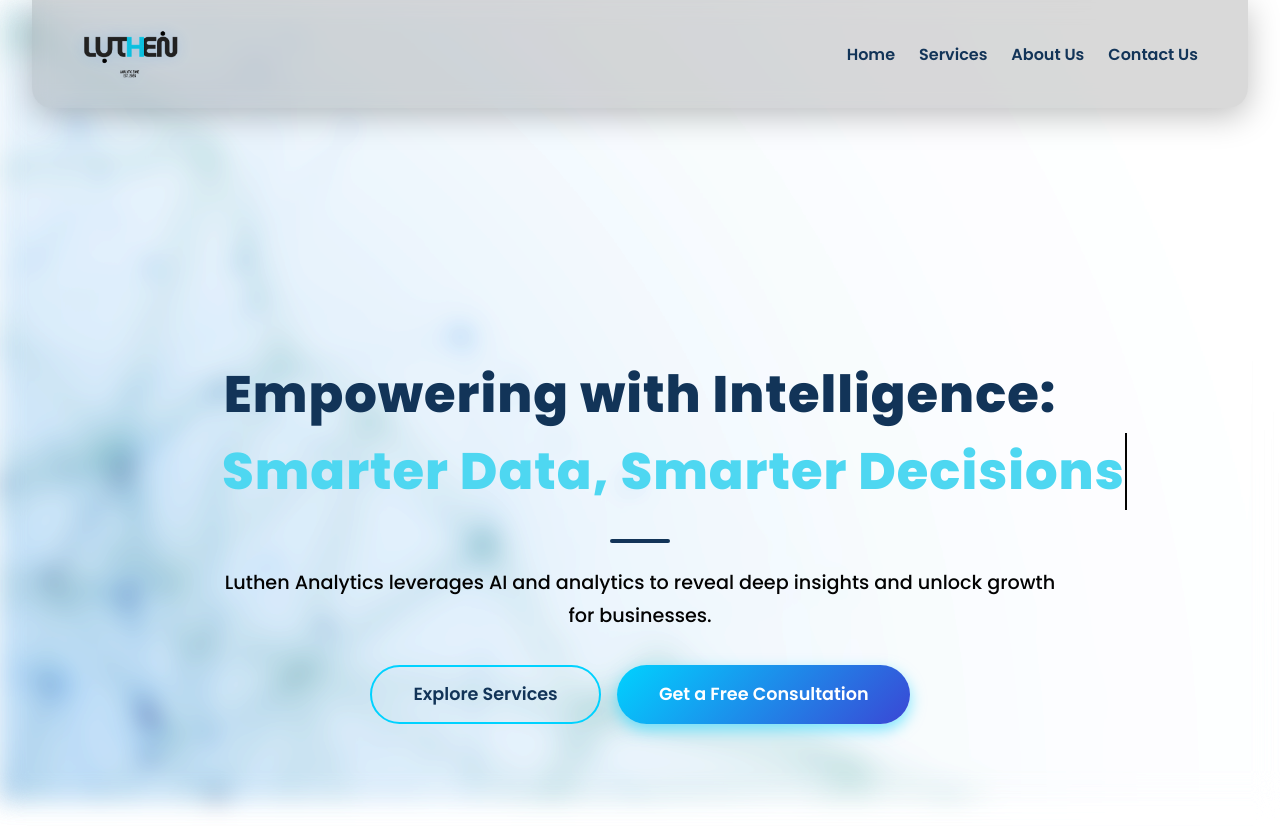
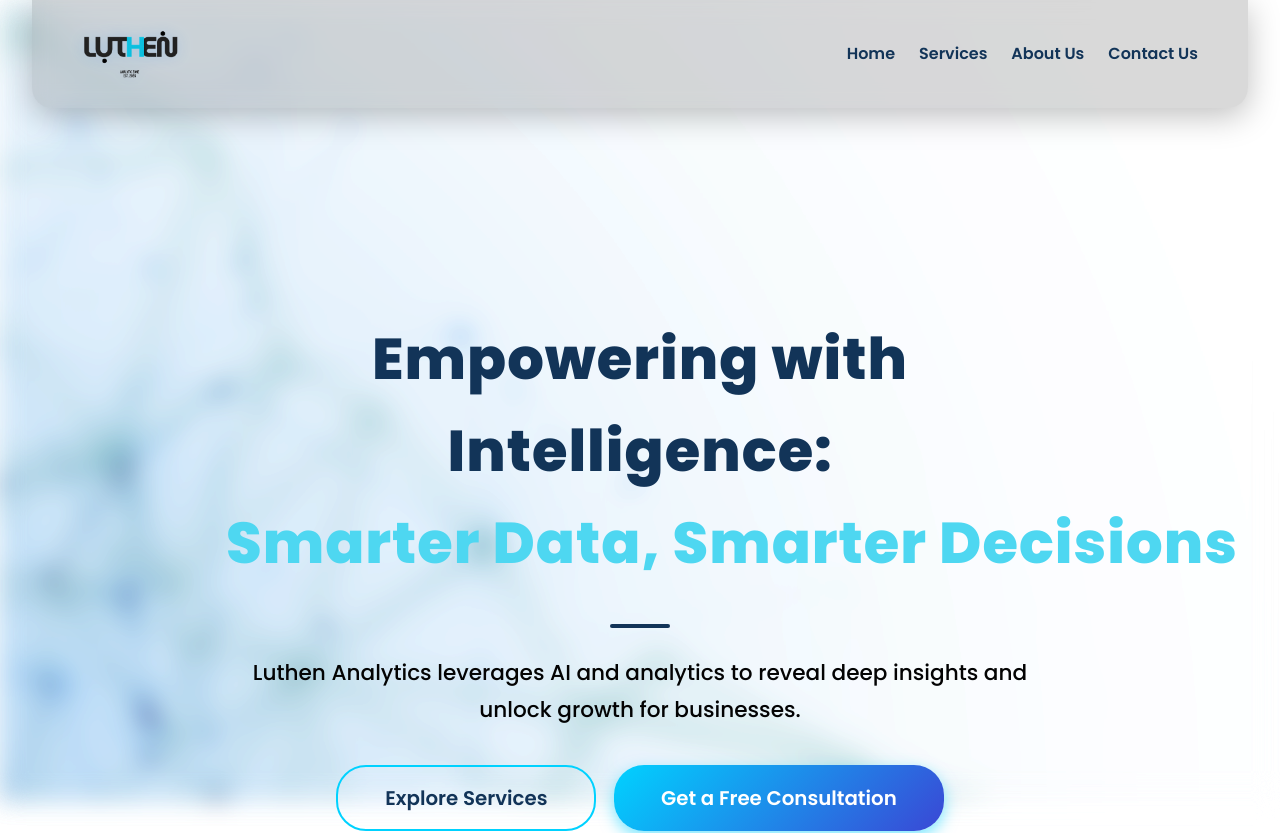
Before and after one commit to akashak0823/Luthen_Analytics, a React (Create React App) app: page / in a window 1280 px wide. Shown: the top 833 px of the page. Built offline with nearby package versions, Linux system fonts and the light colour scheme; the HTML template or start-up script is replaced by a standard one.

Commit message:
Update App.css

```diff
--- a/src/App.css
+++ b/src/App.css
@@ -6,12 +6,25 @@
   --btn-dark: #123458;
   --btn-accent: #4ED7F1;
   --accent-font: #4ED7F1;
-  --glass-bg: rgba(18, 52, 88, 0.3);  /* Updated for bluish glass effect */
+  --glass-bg: rgba(18, 52, 88, 0.3);
   --glass-border: rgba(255, 255, 255, 0.15);
   --glass-shadow: rgba(18, 52, 88, 0.4);
 }
 
-/* Universal Reset */
+/* Base Font Size and Typography */
+html {
+  font-size: clamp(14px, 1.5vw, 18px); /* Responsive font size */
+  scroll-behavior: smooth;
+}
+
+body {
+  margin: 0;
+  padding: 0;
+  font-family: 'Poppins', sans-serif;
+  line-height: 1.6;
+  background-color: transparent;
+  color: var(--text-main);
+}
 
 /* Background Image Layer */
 .background-image-layer {
@@ -30,18 +43,17 @@
 /* App Wrapper */
 .App {
   text-align: center;
-  color: var(--text-main);
   position: relative;
   z-index: 1;
   min-height: 100vh;
-  padding: 2rem;
+  padding: 5vw 2vw;
   display: flex;
   flex-direction: column;
   align-items: center;
   justify-content: center;
+  box-sizing: border-box;
+  color: var(--text-main);
 }
-
-
 
 /* Header Style */
 .App-header {
@@ -51,10 +63,10 @@
   flex-direction: column;
   align-items: center;
   justify-content: center;
-  font-size: calc(10px + 2vmin);
+  font-size: 2rem;
+  padding: 2rem;
+  border-radius: 12px;
   color: var(--btn-dark);
-  padding: 20px;
-  border-radius: 12px;
 }
 
 /* Logo Styling */
@@ -78,7 +90,7 @@
   }
 }
 
-/* Links */
+/* Link Styling */
 .App-link {
   color: var(--accent-font);
   text-decoration: none;
@@ -89,7 +101,7 @@
   color: var(--btn-accent);
 }
 
-/* Button Style */
+/* Button Styling */
 button {
   background-color: var(--btn-dark);
   color: white;
@@ -99,6 +111,7 @@ button {
   border-radius: 12px;
   cursor: pointer;
   box-shadow: 0 4px 15px rgba(78, 215, 241, 0.3);
+  transition: all 0.3s ease;
 }
 
 button:hover {
@@ -106,3 +119,54 @@ button:hover {
   color: #030303;
   box-shadow: 0 0 12px var(--btn-accent);
 }
+
+/* ----------------------- */
+/*        MEDIA QUERIES   */
+/* ----------------------- */
+
+/* Phones (≤480px) — Optimized */
+@media (max-width: 480px) {
+  html {
+    font-size: 14px;
+  }
+
+  .App {
+    padding: 4vw 5vw;
+    justify-content: flex-start;
+  }
+
+  .App-header {
+    font-size: 1.1rem;
+    padding: 1rem;
+    text-align: center;
+  }
+
+  button {
+    font-size: 0.85rem;
+    padding: 0.5rem 1rem;
+    border-radius: 10px;
+  }
+
+  .App-logo {
+    height: 3.0vmin;
+  }
+
+  .App-link {
+    font-size: 0.9rem;
+  }
+}
+
+/* Medium Devices (Desktops) */
+@media (min-width: 1024px) {
+  .App-header {
+    font-size: 2.2rem;
+  }
+
+  button {
+    font-size: 1.1rem;
+  }
+
+  .App-logo {
+    height: 40vmin;
+  }
+}
```
